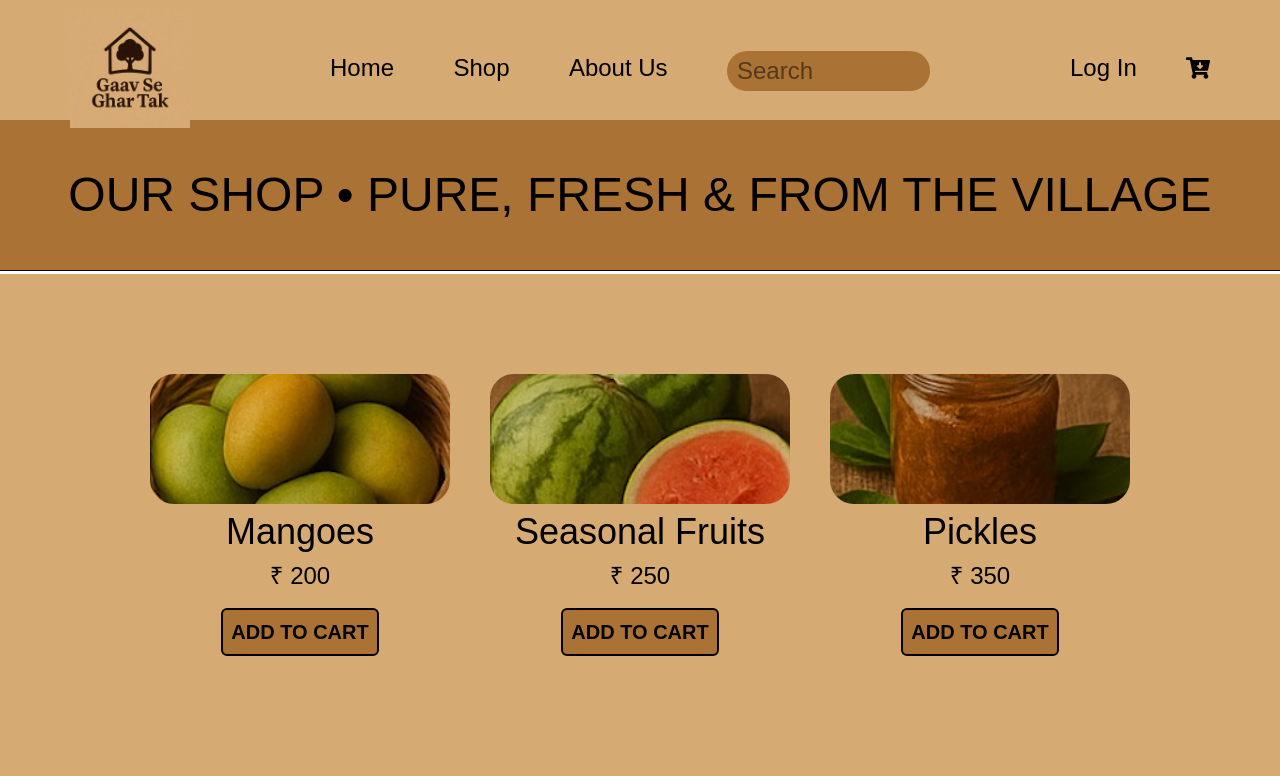
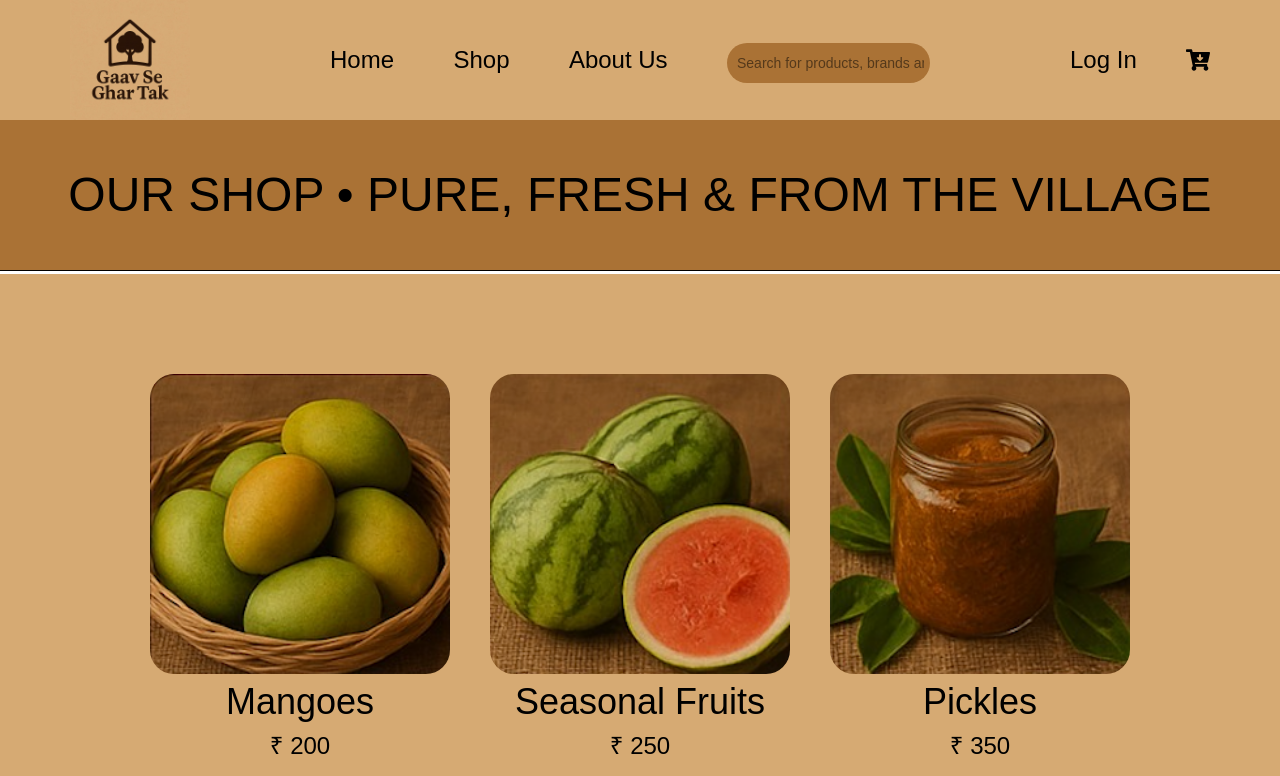
Before and after one commit to BimleshMandavi/gaav-se-ghar-tak, a Next.js app: page /Shop in a window 1280 px wide. Shown: the top 776 px of the page. Built offline with nearby package versions, Linux system fonts and the light colour scheme.

Commit message:
fix logo padding and product sizes at loptop view

```diff
--- a/src/app/Shop/page.tsx
+++ b/src/app/Shop/page.tsx
@@ -121,7 +121,7 @@ const Shop = () => {
                     width={100}
                     height={100}
                     alt={"Product 1"}
-                    className="rounded-3xl w-full h-[130px] object-cover"
+                    className="rounded-3xl w-full h-[130px] sm:h-[300px] object-cover"
                     loading="lazy"
                   />
                 </motion.div>
--- a/src/app/components/Navbar.tsx
+++ b/src/app/components/Navbar.tsx
@@ -11,7 +11,7 @@ import { FaCartArrowDown } from "react-icons/fa";
 const Navbar = () => {
   return (
     <Headroom>
-      <div className="sm:h-[120px] h-[100px] bg-[#d6aa73] text-black pt-2">
+      <div className="sm:h-[120px] h-[100px] bg-[#d6aa73] text-black pt-2 sm:pt-0">
         <ul className="flex  items-center justify-around">
           <Link href={"/"}>
             <Image
--- a/src/app/components/SearchBox.jsx
+++ b/src/app/components/SearchBox.jsx
@@ -16,11 +16,11 @@ const SearchBox = ({ handleCToogle }) => {
 
   return (
     <>
-      <div className="searchBar">
+      <div className="searchBar text-sm">
         <input
           type="text"
           id="searchInput"
-          placeholder="Search"
+          placeholder="Search for products, brands and more"
           onChange={(e) => setSearchTerm(e.target.value)}
           // onKeyPress={handleKeyPress}
           style={{
```
